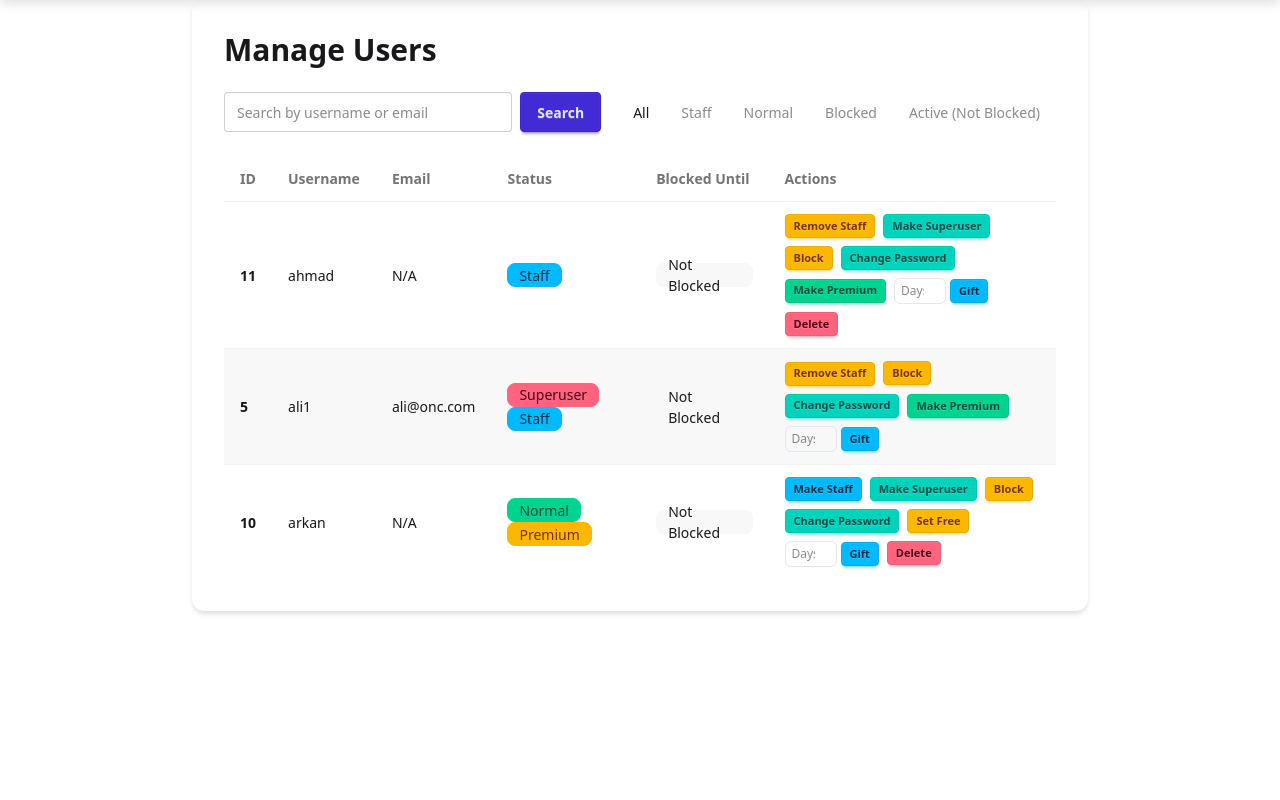
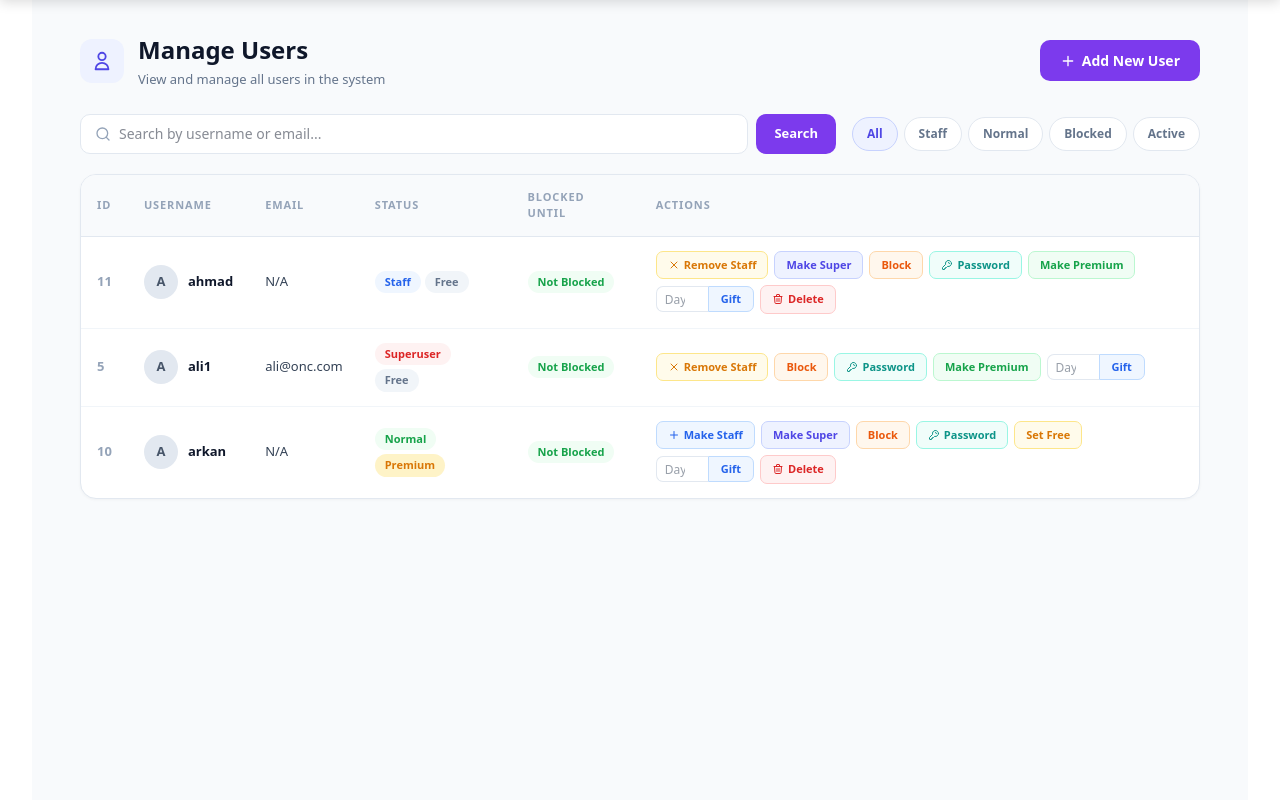
Before and after one commit to alikalary1997/NetMaster, a Django app: page /quiz/admin/users/ in a window 1280 px wide. Shown: the part 70-870 px from the top of the page. Before the commit the page ends 684 px from the top, so only its background shows below. Run offline with Django 5.2, Linux system fonts and the light colour scheme; a user stored in the database is signed in; data comes from the database, SQL or seed files in the repository; both versions use the stored data as it was after the commit; style sheets or scripts are compiled from the project's sources.

Commit message:
chak krdni desing bashi manage user

```diff
--- /dev/null
+++ b/quiz/static/quiz/css/manage_users.css
@@ -0,0 +1,132 @@
+/* Manage Users */
+.mu-page { background: #f8fafc; min-height: 100vh; }
+.mu-container { max-width: 1200px; margin: 0 auto; padding: 32px 40px; }
+
+.mu-header { display: flex; justify-content: space-between; align-items: center; margin-bottom: 24px; flex-wrap: wrap; gap: 16px; }
+.mu-header-left { display: flex; align-items: center; gap: 14px; }
+.mu-header-icon {
+    width: 44px; height: 44px; border-radius: 12px;
+    background: #eef2ff; color: #4f46e5;
+    display: flex; align-items: center; justify-content: center;
+}
+.mu-header-icon svg { width: 22px; height: 22px; }
+.mu-title { font-size: 24px; font-weight: 800; color: #0f172a; margin: 0; }
+.mu-subtitle { font-size: 13px; color: #64748b; margin: 2px 0 0; }
+
+.mu-add-btn {
+    display: inline-flex; align-items: center; gap: 6px;
+    padding: 10px 20px; font-size: 14px; font-weight: 600;
+    background: #7c3aed; color: #fff; border-radius: 10px; text-decoration: none;
+    transition: background .15s;
+}
+.mu-add-btn:hover { background: #6d28d9; }
+
+/* Toolbar */
+.mu-toolbar {
+    display: flex; justify-content: space-between; align-items: center;
+    gap: 16px; margin-bottom: 20px; flex-wrap: wrap;
+}
+.mu-search { display: flex; align-items: center; gap: 8px; flex: 1; min-width: 240px; }
+.mu-search-box {
+    display: flex; align-items: center; gap: 8px;
+    background: #fff; border: 1px solid #e2e8f0; border-radius: 10px;
+    padding: 0 14px; flex: 1; height: 40px;
+}
+.mu-search-box svg { width: 16px; height: 16px; color: #94a3b8; flex-shrink: 0; }
+.mu-search-box input { border: none; outline: none; flex: 1; font-size: 14px; color: #0f172a; background: transparent; }
+.mu-search-btn {
+    height: 40px; padding: 0 18px; font-size: 13px; font-weight: 600;
+    background: #7c3aed; color: #fff; border: none; border-radius: 10px; cursor: pointer;
+    transition: background .15s;
+}
+.mu-search-btn:hover { background: #6d28d9; }
+
+.mu-filters { display: flex; gap: 6px; flex-wrap: wrap; }
+.mu-filter {
+    padding: 7px 14px; font-size: 12px; font-weight: 600;
+    border-radius: 99px; border: 1px solid #e2e8f0; background: #fff;
+    color: #64748b; text-decoration: none; transition: all .15s; white-space: nowrap;
+}
+.mu-filter:hover { border-color: #cbd5e1; }
+.mu-filter.active { background: #eef2ff; border-color: #c7d2fe; color: #4f46e5; }
+
+/* Table card */
+.mu-card {
+    background: #fff; border-radius: 16px; border: 1px solid #e2e8f0;
+    box-shadow: 0 1px 3px rgba(0,0,0,.04); overflow: hidden;
+}
+.mu-table { width: 100%; border-collapse: collapse; }
+.mu-table thead th {
+    text-align: left; font-size: 11px; font-weight: 700; text-transform: uppercase;
+    letter-spacing: .08em; color: #94a3b8; padding: 14px 16px;
+    border-bottom: 1px solid #e2e8f0; background: #f8fafc;
+}
+.mu-table tbody td {
+    padding: 14px 16px; border-bottom: 1px solid #f1f5f9;
+    font-size: 13px; color: #334155; vertical-align: middle;
+}
+.mu-table tbody tr:last-child td { border-bottom: none; }
+.mu-table tbody tr:hover { background: #f8fafc; }
+
+.mu-user { display: flex; align-items: center; gap: 10px; }
+.mu-avatar {
+    width: 34px; height: 34px; border-radius: 50%;
+    background: #e2e8f0; color: #475569; font-weight: 700; font-size: 13px;
+    display: flex; align-items: center; justify-content: center; flex-shrink: 0;
+}
+.mu-username { font-weight: 600; color: #0f172a; }
+.mu-email { font-size: 12px; color: #94a3b8; }
+
+/* Badges */
+.mu-badge {
+    display: inline-flex; align-items: center; font-size: 11px; font-weight: 600;
+    padding: 3px 10px; border-radius: 99px; white-space: nowrap;
+}
+.mu-badge.superuser { background: #fef2f2; color: #dc2626; }
+.mu-badge.staff { background: #eff6ff; color: #2563eb; }
+.mu-badge.normal { background: #f0fdf4; color: #16a34a; }
+.mu-badge.premium { background: #fef3c7; color: #d97706; }
+.mu-badge.free { background: #f1f5f9; color: #64748b; }
+.mu-badge.blocked { background: #fef2f2; color: #dc2626; }
+.mu-badge.notblocked { background: #f0fdf4; color: #16a34a; }
+
+/* Actions */
+.mu-actions { display: flex; flex-wrap: wrap; gap: 6px; }
+.mu-action-btn {
+    display: inline-flex; align-items: center; gap: 4px;
+    padding: 5px 11px; font-size: 11px; font-weight: 600; border-radius: 7px;
+    cursor: pointer; border: 1px solid; background: #fff; text-decoration: none;
+    transition: all .15s; white-space: nowrap;
+}
+.mu-action-btn:hover { opacity: .85; }
+.mu-action-btn svg { width: 12px; height: 12px; }
+
+.mu-action-btn.staff { border-color: #bfdbfe; color: #2563eb; background: #eff6ff; }
+.mu-action-btn.unstaff { border-color: #fde68a; color: #d97706; background: #fffbeb; }
+.mu-action-btn.super { border-color: #c7d2fe; color: #4f46e5; background: #eef2ff; }
+.mu-action-btn.unsuper { border-color: #fbcfe8; color: #db2777; background: #fdf2f8; }
+.mu-action-btn.block { border-color: #fed7aa; color: #ea580c; background: #fff7ed; }
+.mu-action-btn.unblock { border-color: #bbf7d0; color: #16a34a; background: #f0fdf4; }
+.mu-action-btn.pass { border-color: #99f6e4; color: #0d9488; background: #f0fdfa; }
+.mu-action-btn.premium { border-color: #bbf7d0; color: #16a34a; background: #f0fdf4; }
+.mu-action-btn.free { border-color: #fde68a; color: #d97706; background: #fffbeb; }
+.mu-action-btn.delete { border-color: #fecaca; color: #dc2626; background: #fef2f2; }
+
+.mu-gift-group { display: inline-flex; align-items: center; gap: 0; }
+.mu-gift-group input {
+    width: 52px; height: 26px; border: 1px solid #e2e8f0; border-right: none;
+    border-radius: 7px 0 0 7px; font-size: 12px; padding: 0 8px; outline: none;
+}
+.mu-gift-group button {
+    height: 26px; padding: 0 12px; font-size: 11px; font-weight: 600;
+    border: 1px solid #bfdbfe; border-radius: 0 7px 7px 0;
+    background: #eff6ff; color: #2563eb; cursor: pointer;
+}
+
+.mu-empty { text-align: center; padding: 60px 20px; color: #94a3b8; }
+
+@media (max-width: 768px) {
+    .mu-container { padding: 20px 16px; }
+    .mu-header { flex-direction: column; align-items: flex-start; }
+    .mu-toolbar { flex-direction: column; align-items: stretch; }
+}
--- a/quiz/templates/quiz/custom_admin/users_list.html
+++ b/quiz/templates/quiz/custom_admin/users_list.html
@@ -1,40 +1,58 @@
 {% extends 'quiz/base.html' %}
+{% load static %}
 
 {% block title %}Manage Users{% endblock %}
 
+{% block extra_head %}
+<link rel="stylesheet" href="{% static 'quiz/css/manage_users.css' %}">
+{% endblock %}
+
 {% block content %}
-<div class="max-w-4xl mx-auto bg-base-100 p-8 rounded-xl shadow-md"> {# Use bg-base-100 for contrast in dark theme #}
-    <div class="flex justify-between items-center mb-6">
-        <h2 class="text-3xl font-bold">Manage Users</h2>
-        {# Link to Django admin user creation or custom user creation if needed #}
-        {# For now, we'll assume new users sign up via the signup page #}
-        {# <a href="{% url 'admin:auth_user_add' %}" class="btn btn-primary">Add New User (Django Admin)</a> #}
+<div class="mu-page">
+<div class="mu-container">
+
+    {# Header #}
+    <div class="mu-header">
+        <div class="mu-header-left">
+            <div class="mu-header-icon">
+                <svg fill="none" stroke="currentColor" stroke-width="2" viewBox="0 0 24 24"><path stroke-linecap="round" stroke-linejoin="round" d="M16 7a4 4 0 11-8 0 4 4 0 018 0zM12 14a7 7 0 00-7 7h14a7 7 0 00-7-7z"/></svg>
+            </div>
+            <div>
+                <h1 class="mu-title">Manage Users</h1>
+                <p class="mu-subtitle">View and manage all users in the system</p>
+            </div>
+        </div>
+        <a href="{% url 'signup' %}" class="mu-add-btn">
+            <svg width="16" height="16" fill="none" stroke="currentColor" stroke-width="2" viewBox="0 0 24 24"><path stroke-linecap="round" d="M12 5v14m-7-7h14"/></svg>
+            Add New User
+        </a>
     </div>
 
-    {# Filter and Search Section #}
-    <div class="mb-6 flex flex-col md:flex-row items-center justify-between gap-4">
-        {# Search Bar #}
-        <div class="flex-grow">
-            <form action="{% url 'custom_admin_users' %}" method="get" class="flex w-full">
-                <input type="text" name="q" placeholder="Search by username or email" class="input input-bordered flex-grow" value="{{ search_query }}">
-                <button type="submit" class="btn btn-primary ml-2">Search</button>
-                {% if search_query %}<a href="{% url 'custom_admin_users' %}?status={{ filter_status }}" class="btn btn-ghost ml-2">Clear</a>{% endif %}
+    {# Toolbar #}
+    <div class="mu-toolbar">
+        <form class="mu-search" action="{% url 'custom_admin_users' %}" method="get">
+            <div class="mu-search-box">
+                <svg fill="none" stroke="currentColor" stroke-width="2" viewBox="0 0 24 24"><circle cx="11" cy="11" r="8"/><path stroke-linecap="round" d="M21 21l-4.35-4.35"/></svg>
+                <input type="text" name="q" placeholder="Search by username or email..." value="{{ search_query }}">
+            </div>
+            <button type="submit" class="mu-search-btn">Search</button>
+            {% if search_query %}<a href="{% url 'custom_admin_users' %}?status={{ filter_status }}" class="mu-filter">Clear</a>{% endif %}
         </form>
-        </div>
 
-        {# Filter Buttons #}
-        <div class="tabs tabs-boxed">
-            <a href="{% url 'custom_admin_users' %}?q={{ search_query }}&status=all" class="tab {% if filter_status == 'all' %}tab-active{% endif %}">All</a>
-            <a href="{% url 'custom_admin_users' %}?q={{ search_query }}&status=staff" class="tab {% if filter_status == 'staff' %}tab-active{% endif %}">Staff</a>
-            <a href="{% url 'custom_admin_users' %}?q={{ search_query }}&status=normal" class="tab {% if filter_status == 'normal' %}tab-active{% endif %}">Normal</a>
-            <a href="{% url 'custom_admin_users' %}?q={{ search_query }}&status=blocked" class="tab {% if filter_status == 'blocked' %}tab-active{% endif %}">Blocked</a>
-            <a href="{% url 'custom_admin_users' %}?q={{ search_query }}&status=active" class="tab {% if filter_status == 'active' %}tab-active{% endif %}">Active (Not Blocked)</a>
+        <div class="mu-filters">
+            <a href="{% url 'custom_admin_users' %}?q={{ search_query }}&status=all" class="mu-filter {% if filter_status == 'all' %}active{% endif %}">All</a>
+            <a href="{% url 'custom_admin_users' %}?q={{ search_query }}&status=staff" class="mu-filter {% if filter_status == 'staff' %}active{% endif %}">Staff</a>
+            <a href="{% url 'custom_admin_users' %}?q={{ search_query }}&status=normal" class="mu-filter {% if filter_status == 'normal' %}active{% endif %}">Normal</a>
+            <a href="{% url 'custom_admin_users' %}?q={{ search_query }}&status=blocked" class="mu-filter {% if filter_status == 'blocked' %}active{% endif %}">Blocked</a>
+            <a href="{% url 'custom_admin_users' %}?q={{ search_query }}&status=active" class="mu-filter {% if filter_status == 'active' %}active{% endif %}">Active</a>
         </div>
     </div>
 
+    {# Table #}
     {% if users %}
-        <div class="overflow-x-auto">
-            <table class="table w-full table-zebra">
+    <div class="mu-card">
+        <div style="overflow-x:auto">
+            <table class="mu-table">
                 <thead>
                     <tr>
                         <th>ID</th>
@@ -48,96 +66,121 @@
                 <tbody>
                     {% for user in users %}
                     <tr>
-                        <th>{{ user.id }}</th>
-                        <td>{{ user.username }}</td>
-                        <td>{{ user.email|default:"N/A" }}</td>
+                        <td style="color:#94a3b8;font-weight:600">{{ user.id }}</td>
                         <td>
+                            <div class="mu-user">
+                                <div class="mu-avatar">{{ user.username|slice:":1"|upper }}</div>
+                                <div>
+                                    <div class="mu-username">{{ user.username }}</div>
+                                </div>
+                            </div>
+                        </td>
+                        <td class="mu-email">{{ user.email|default:"N/A" }}</td>
+                        <td>
+                            <div style="display:flex;gap:4px;flex-wrap:wrap">
                                 {% if user.is_superuser %}
-                                <div class="badge badge-error mr-1">Superuser</div>
-                            {% endif %}
-                            {% if user.is_staff %}
-                                <div class="badge badge-info mr-1">Staff</div>
+                                <span class="mu-badge superuser">Superuser</span>
+                                {% elif user.is_staff %}
+                                <span class="mu-badge staff">Staff</span>
                                 {% else %}
-                                <div class="badge badge-success mr-1">Normal</div>
+                                <span class="mu-badge normal">Normal</span>
                                 {% endif %}
                                 {% if user.userprofile.is_premium %}
-                                <div class="badge badge-warning mr-1">Premium</div>
+                                <span class="mu-badge premium">Premium</span>
+                                {% else %}
+                                <span class="mu-badge free">Free</span>
+                                {% endif %}
+                            </div>
+                        </td>
+                        <td>
+                            {% if user.userprofile.blocked_until and user.userprofile.blocked_until > now %}
+                                <span class="mu-badge blocked">Blocked: {{ user.userprofile.blocked_until|date:"Y-m-d H:i" }}</span>
+                            {% else %}
+                                <span class="mu-badge notblocked">Not Blocked</span>
                             {% endif %}
                         </td>
                         <td>
-                            {# Access blocked_until via user.userprofile #}
-                            {% if user.userprofile.blocked_until and user.userprofile.blocked_until > now %}
-                                <span class="badge badge-warning">Blocked: {{ user.userprofile.blocked_until|date:"Y-m-d H:i" }}</span>
-                            {% else %}
-                                <span class="badge badge-ghost">Not Blocked</span>
-                            {% endif %}
-                        </td>
-                        <td class="flex flex-wrap gap-2">
-                            {# Toggle Staff #}
+                            <div class="mu-actions">
+                                {# Staff #}
                                 <form action="{% url 'custom_admin_toggle_staff' user.id %}" method="post">
                                     {% csrf_token %}
                                     {% if user.is_staff %}
-                                    <button type="submit" class="btn btn-warning btn-xs">Remove Staff</button>
+                                    <button type="submit" class="mu-action-btn unstaff">
+                                        <svg fill="none" stroke="currentColor" stroke-width="2" viewBox="0 0 24 24"><path stroke-linecap="round" d="M18 6L6 18M6 6l12 12"/></svg>
+                                        Remove Staff
+                                    </button>
                                     {% else %}
-                                    <button type="submit" class="btn btn-info btn-xs">Make Staff</button>
+                                    <button type="submit" class="mu-action-btn staff">
+                                        <svg fill="none" stroke="currentColor" stroke-width="2" viewBox="0 0 24 24"><path stroke-linecap="round" d="M12 5v14m-7-7h14"/></svg>
+                                        Make Staff
+                                    </button>
                                     {% endif %}
                                 </form>
 
-                            {# Toggle Superuser #}
-                            {% if request.user.is_superuser and user != request.user %} {# Only superusers can toggle other superusers #}
+                                {# Superuser #}
+                                {% if request.user.is_superuser and user != request.user %}
                                 <form action="{% url 'custom_admin_toggle_superuser' user.id %}" method="post">
                                     {% csrf_token %}
                                     {% if user.is_superuser %}
-                                    <button type="submit" class="btn btn-error btn-xs">Remove Superuser</button>
+                                    <button type="submit" class="mu-action-btn unsuper">Remove Super</button>
                                     {% else %}
-                                    <button type="submit" class="btn btn-accent btn-xs">Make Superuser</button>
+                                    <button type="submit" class="mu-action-btn super">Make Super</button>
                                     {% endif %}
                                 </form>
                                 {% endif %}
-
 
                                 {# Block/Unblock #}
                                 {% if user.userprofile.blocked_until and user.userprofile.blocked_until > now %}
                                 <form action="{% url 'custom_admin_unblock_user' user.id %}" method="post">
                                     {% csrf_token %}
-                                    <button type="submit" class="btn btn-success btn-xs">Unblock</button>
+                                    <button type="submit" class="mu-action-btn unblock">Unblock</button>
                                 </form>
                                 {% else %}
-                                <a href="{% url 'custom_admin_block_user' user.id %}" class="btn btn-warning btn-xs">Block</a>
+                                <a href="{% url 'custom_admin_block_user' user.id %}" class="mu-action-btn block">Block</a>
                                 {% endif %}
 
-                            {# Change Password #}
-                            <a href="{% url 'custom_admin_change_password' user.id %}" class="btn btn-accent btn-xs">Change Password</a>
+                                {# Password #}
+                                <a href="{% url 'custom_admin_change_password' user.id %}" class="mu-action-btn pass">
+                                    <svg fill="none" stroke="currentColor" stroke-width="2" viewBox="0 0 24 24"><path stroke-linecap="round" stroke-linejoin="round" d="M15 7a2 2 0 012 2m4 0a6 6 0 01-7.743 5.743L11 17H9v2H7v2H4a1 1 0 01-1-1v-2.586a1 1 0 01.293-.707l5.964-5.964A6 6 0 1121 9z"/></svg>
+                                    Password
+                                </a>
 
-                            {# Full Access toggle #}
+                                {# Premium #}
                                 <form action="{% url 'custom_admin_toggle_full_access' user.id %}" method="post">
                                     {% csrf_token %}
                                     {% if user.userprofile.is_premium %}
-                                    <button type="submit" class="btn btn-warning btn-xs">Set Free</button>
+                                    <button type="submit" class="mu-action-btn free">Set Free</button>
                                     {% else %}
-                                    <button type="submit" class="btn btn-success btn-xs">Make Premium</button>
+                                    <button type="submit" class="mu-action-btn premium">Make Premium</button>
                                     {% endif %}
                                 </form>
 
-                            {# Gift days #}
-                            <form action="{% url 'custom_admin_gift_days' user.id %}" method="post" style="display:flex;gap:4px;align-items:center">
+                                {# Gift #}
+                                <form action="{% url 'custom_admin_gift_days' user.id %}" method="post" class="mu-gift-group">
                                     {% csrf_token %}
-                                <input type="number" name="days" min="1" placeholder="Days" style="width:52px;padding:3px 6px;border:1px solid #e2e8f0;border-radius:6px;font-size:12px">
-                                <button type="submit" class="btn btn-info btn-xs">Gift</button>
+                                    <input type="number" name="days" min="1" placeholder="Days">
+                                    <button type="submit">Gift</button>
                                 </form>
 
-                            {# Delete User #}
-                            {% if user != request.user %} {# Prevent deleting self #}
-                                <a href="{% url 'custom_admin_delete_user' user.id %}" class="btn btn-error btn-xs">Delete</a>
+                                {# Delete #}
+                                {% if user != request.user %}
+                                <a href="{% url 'custom_admin_delete_user' user.id %}" class="mu-action-btn delete">
+                                    <svg fill="none" stroke="currentColor" stroke-width="2" viewBox="0 0 24 24"><path stroke-linecap="round" stroke-linejoin="round" d="M19 7l-.867 12.142A2 2 0 0116.138 21H7.862a2 2 0 01-1.995-1.858L5 7m5 4v6m4-6v6m1-10V4a1 1 0 00-1-1h-4a1 1 0 00-1 1v3M4 7h16"/></svg>
+                                    Delete
+                                </a>
                                 {% endif %}
+                            </div>
                         </td>
                     </tr>
                     {% endfor %}
                 </tbody>
             </table>
         </div>
+    </div>
     {% else %}
-        <p class="text-center mt-4">No users found matching your criteria.</p>
+    <div class="mu-card"><div class="mu-empty">No users found matching your criteria.</div></div>
     {% endif %}
+
+</div>
 </div>
 {% endblock %}
```
Also changed, not shown: db.sqlite3. Lines whose indentation alone changed are shown as unchanged.
